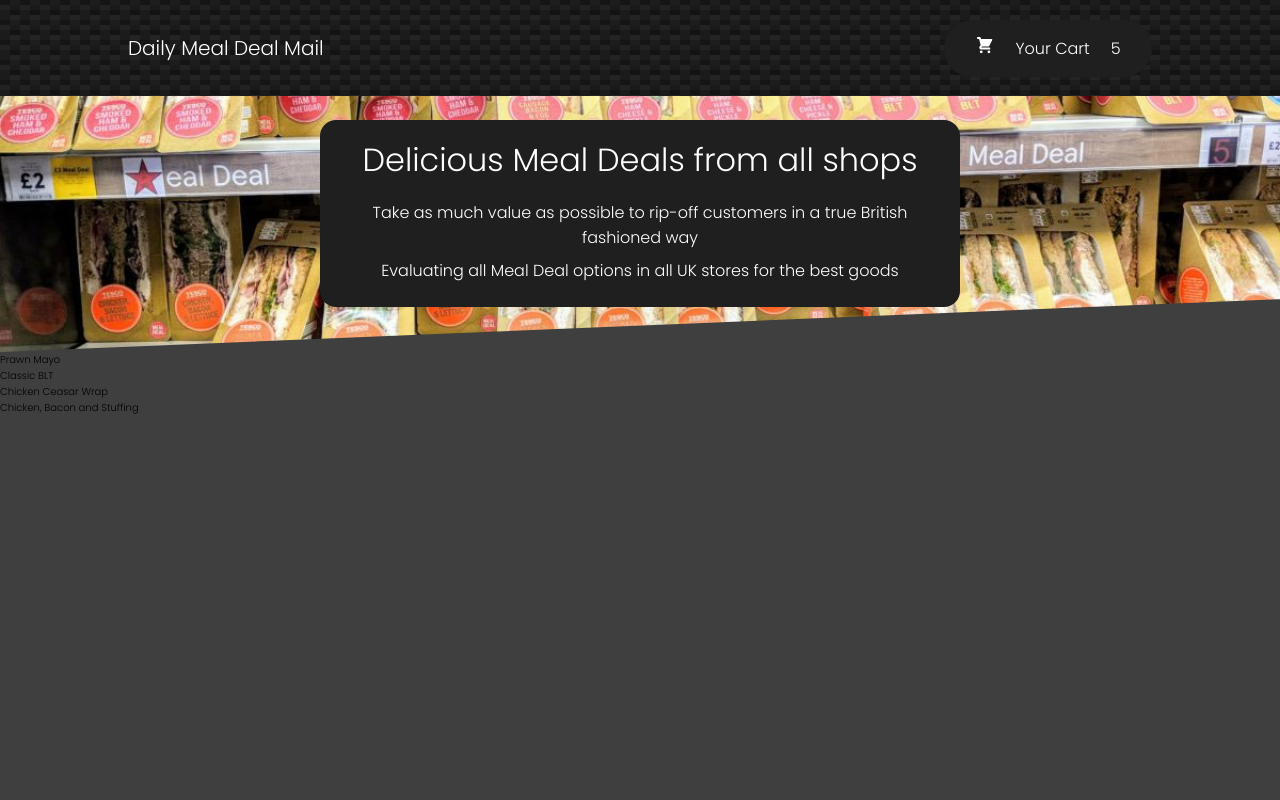
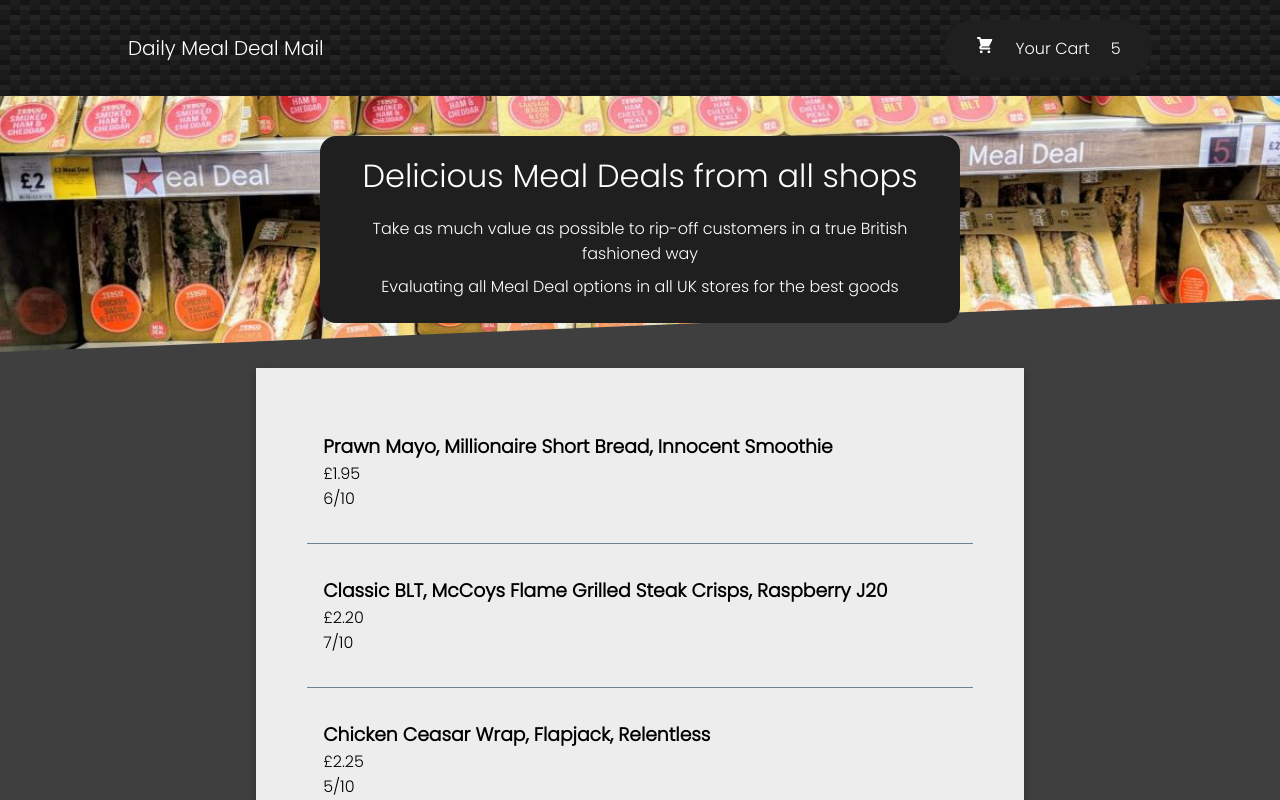
Before and after one commit to Shoozle/react-food-order-app, a React (Create React App) app: page / in a window 1280 px wide. Shown: the top 800 px of the page. Built offline with nearby package versions, Linux system fonts and the light colour scheme.

Commit message:
Meal deal item, header fixed, JSON " removed savng

```diff
--- a/src/components/MealDeals/AvailableMealDeals.js
+++ b/src/components/MealDeals/AvailableMealDeals.js
@@ -1,23 +1,29 @@
 import classes from './AvailableMealDeals.module.css';
+import Card from '../UI/Card';
+import MealDealItem from './MealDealItem/MealDealItem';
 
 const mealDeals = require('./MealDealsData.json');
 
 const AvailableMeals = () => {
     console.log(mealDeals);
 
-    const mealDealList = mealDeals.map(meal => {
+    const mealDealList = mealDeals.map(mealDeal => {
         return (
-            <li className={classes.mealDealItem}>
-                {meal.main}
-            </li>
+            <MealDealItem
+                key={mealDeal.id}
+                {...mealDeal}
+            >
+            </MealDealItem>
         )
     })
 
     return (
-        <section>
-            <ul className={classes.meals}>
-                {mealDealList}
-            </ul>
+        <section className={classes.meals}>
+            <Card>
+                <ul >
+                    {mealDealList}
+                </ul>
+            </Card>
         </section>
     )
 }
--- a/src/components/MealDeals/AvailableMealDeals.module.css
+++ b/src/components/MealDeals/AvailableMealDeals.module.css
@@ -0,0 +1,9 @@
+.meals{
+    max-width: 60%;
+    margin: 1rem auto;
+}
+
+.meals ul {
+    list-style-type: none;
+    padding: 1rem 1.2rem;
+}
--- /dev/null
+++ b/src/components/MealDeals/MealDealItem/MealDealItem.js
@@ -0,0 +1,21 @@
+import classes from './MealDealItem.module.css';
+
+const MealDealItem = props => {
+
+    const saving = `£${props.saving.toFixed(2)}`;
+
+    return (
+        <li className={classes.mealDealItem}>
+            <div>
+                <h3>{props.main}, {props.side}, {props.drink}</h3>
+                <div className={classes.saving}>{saving}</div>
+                <div className={classes.score}>{props.score}/10</div>
+            </div>
+            <div>
+
+            </div>
+        </li>
+    )
+}
+
+export default MealDealItem;
--- /dev/null
+++ b/src/components/MealDeals/MealDealItem/MealDealItem.module.css
@@ -0,0 +1,30 @@
+.mealDealItem{
+    padding: 2rem 1rem;
+    font-size: 1rem;
+    border-bottom: 1px solid slategray;
+    margin: 0 1rem;
+}
+
+.mealDealItem:last-of-type{
+    border-bottom: none;
+}
+
+.mealDealItem div{
+
+}
+
+.mealDealItem h3 {
+
+}
+
+.mealDealItem h4 {
+
+}
+
+.saving {
+
+}
+
+.score {
+
+}
--- a/src/components/MealDeals/MealDealsData.json
+++ b/src/components/MealDeals/MealDealsData.json
@@ -4,7 +4,7 @@
         "main": "Prawn Mayo",
         "side": "Millionaire Short Bread",
         "drink": "Innocent Smoothie",
-        "saving": "1.95",
+        "saving": 1.95,
         "store": "M&S",
         "score": "6"
     },
@@ -13,7 +13,7 @@
         "main": "Classic BLT",
         "side": "McCoys Flame Grilled Steak Crisps",
         "drink": "Raspberry J20",
-        "saving": "2.20",
+        "saving": 2.20,
         "store": "Tesco",
         "score": "7"
     },
@@ -22,7 +22,7 @@
         "main": "Chicken Ceasar Wrap",
         "side": "Flapjack",
         "drink": "Relentless",
-        "saving": "£2.25",
+        "saving": 2.25,
         "store": "Co-op",
         "score": "5"
     },
@@ -31,7 +31,7 @@
         "main": "Chicken, Bacon and Stuffing",
         "side": "BBQ Beef Hula Hoops",
         "drink": "Monster Energy Ultra",
-        "saving": "£2.95",
+        "saving": 2.95,
         "store": "McColls",
         "score": "10"
     }
--- a/src/components/MealDeals/MealsSummary.module.css
+++ b/src/components/MealDeals/MealsSummary.module.css
@@ -1,9 +1,9 @@
 .summary{
-    position: fixed;
+    position: absolute;
     left: 50%;
     width: 50%;
     transform: translateX(-50%);
-    top: 15%;
+    top: 17%;
     background-color: #1f1f1f;
     padding: 1rem 1.2rem;
     color: white;
--- /dev/null
+++ b/src/components/UI/Card.js
@@ -0,0 +1,9 @@
+import classes from './Card.module.css';
+
+const Card = (props) => (
+    <div className={classes.Card}>
+    {props.children}
+    </div>
+)
+
+export default Card
--- /dev/null
+++ b/src/components/UI/Card.module.css
@@ -0,0 +1,6 @@
+.Card {
+    background-color: #ededed;
+    margin: 0 auto;
+    padding: 1rem;
+    box-shadow: 0 2px 8px rgba(0, 0, 0, 0.25);
+}
```
Also changed, not shown: src/components/MealDeals/MealDealItem/MealDealItemForm.js (added), 1 other file (tests, documents, lock files or other folders).
